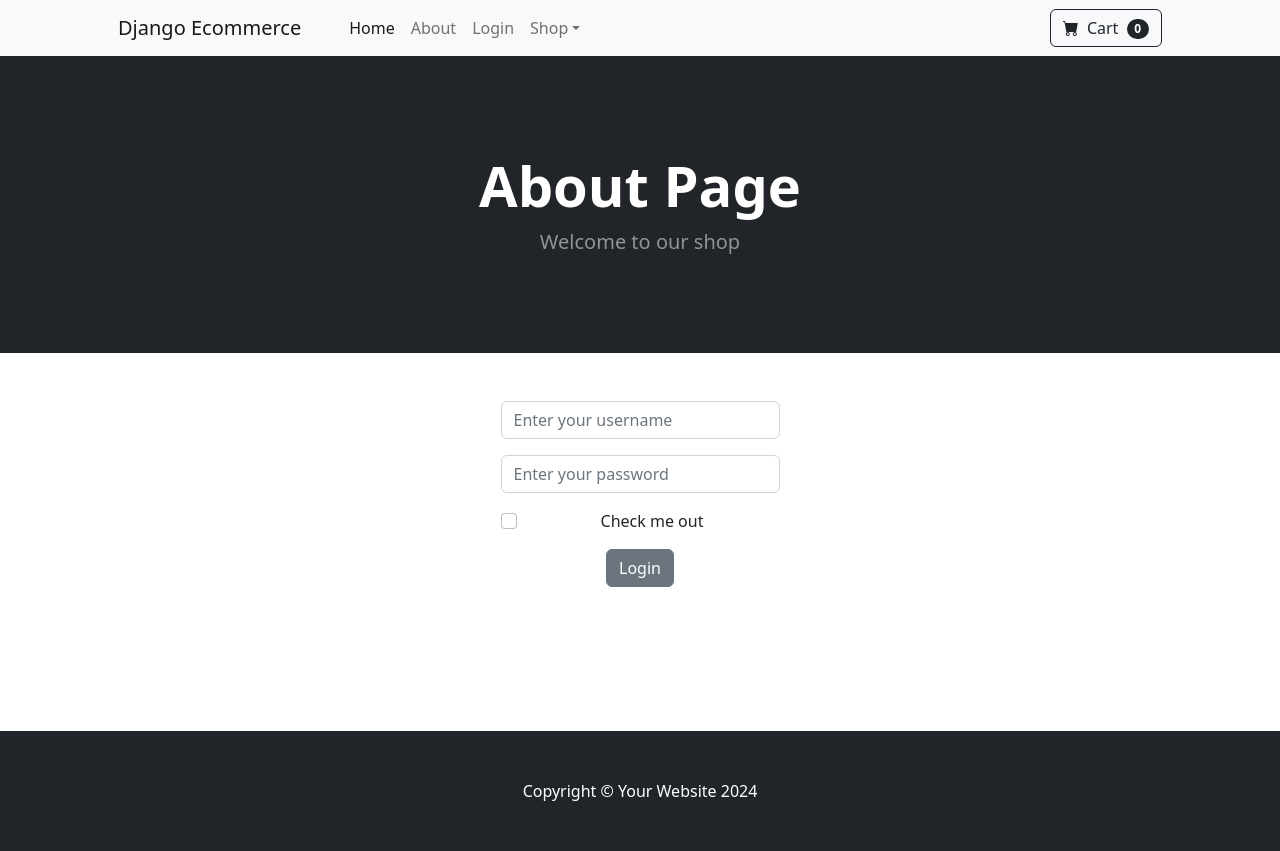
After one commit to cristiol/Ecommerce_django, a Django app: template store/templates/login.html in a window 1280 px wide. The commit adds this page. Run offline with Django 3.2, Linux system fonts and the light colour scheme; the template is opened without the code that fills it, so the values that code supplies are empty; some libraries are stand-ins or nearby versions.

Commit message:
add login logout

```diff
--- a/store/templates/base.html
+++ b/store/templates/base.html
@@ -21,6 +21,18 @@
         {% include 'navbar.html' %}
 
         {% block content %}
+
+        {% if messages %}
+            {%for message in messages %}
+                <br>
+                <div class="alert alert-warning alert-dismissible fade show" role="alert">
+                    {{ message }}
+                  <button type="button" class="btn-close" data-bs-dismiss="alert" aria-label="Close"></button>
+                </div>
+
+            {%endfor%}
+          {% endif %}
+
         {% endblock%}
 
         <!-- Footer-->
--- /dev/null
+++ b/store/templates/login.html
@@ -0,0 +1,47 @@
+{% extends 'base.html' %}
+{% load static %}
+
+{% block content%}
+
+<header class="bg-dark py-5">
+    <div class="container px-4 px-lg-5 my-5">
+        <div class="text-center text-white">
+            <h1 class="display-4 fw-bolder">About Page</h1>
+            <p class="lead fw-normal text-white-50 mb-0">Welcome to our shop</p>
+        </div>
+    </div>
+</header>
+
+<div class="container">
+    <div class="row">
+        <center>
+            <div class="col-3">
+                <br>
+                <br>
+
+                <form method="POST" action="{% url 'login' %}">
+                    {% csrf_token%}
+                      <div class="mb-3">
+                        <input type="text" class="form-control" id="exampleInputEmail1" name="username" placeholder="Enter your username">
+                      </div>
+                      <div class="mb-3">
+                        <input type="password" class="form-control" id="exampleInputPassword1" name="password" placeholder="Enter your password">
+                      </div>
+                      <div class="mb-3 form-check">
+                        <input type="checkbox" class="form-check-input" id="exampleCheck1">
+                        <label class="form-check-label" for="exampleCheck1">Check me out</label>
+                      </div>
+                      <button type="submit" class="btn btn-secondary">Login</button>
+                </form>
+
+                <br>
+                <br>
+                <br>
+                <br>
+                <br>
+                <br>
+            </div>
+        </center>
+    </div>
+</div>
+{% endblock %}
--- a/store/templates/navbar.html
+++ b/store/templates/navbar.html
@@ -6,6 +6,13 @@
                     <ul class="navbar-nav me-auto mb-2 mb-lg-0 ms-lg-4">
                         <li class="nav-item"><a class="nav-link active" aria-current="page" href="{% url 'home' %}">Home</a></li>
                         <li class="nav-item"><a class="nav-link" href="{% url 'about' %}">About</a></li>
+
+                    {% if user.is_authenticated %}
+                         <li class="nav-item"><a class="nav-link" href="{% url 'logout' %}">Logout</a></li>
+                    {% else %}
+                        <li class="nav-item"><a class="nav-link" href="{% url 'login' %}">Login</a></li>
+                    {% endif%}
+
                         <li class="nav-item dropdown">
                             <a class="nav-link dropdown-toggle" id="navbarDropdown" href="#" role="button" data-bs-toggle="dropdown" aria-expanded="false">Shop</a>
                             <ul class="dropdown-menu" aria-labelledby="navbarDropdown">
--- a/store/urls.py
+++ b/store/urls.py
@@ -4,5 +4,7 @@ from . import views
 
 urlpatterns = [
     path('', views.home, name='home'),
-    path('about/', views.about, name='about')
+    path('about/', views.about, name='about'),
+    path('login/', views.login_user, name='login'),
+    path('logout/', views.logout_user, name='logout')
 ]
```
Also changed, not shown: store/views.py (+25 -1 lines), db.sqlite3.
